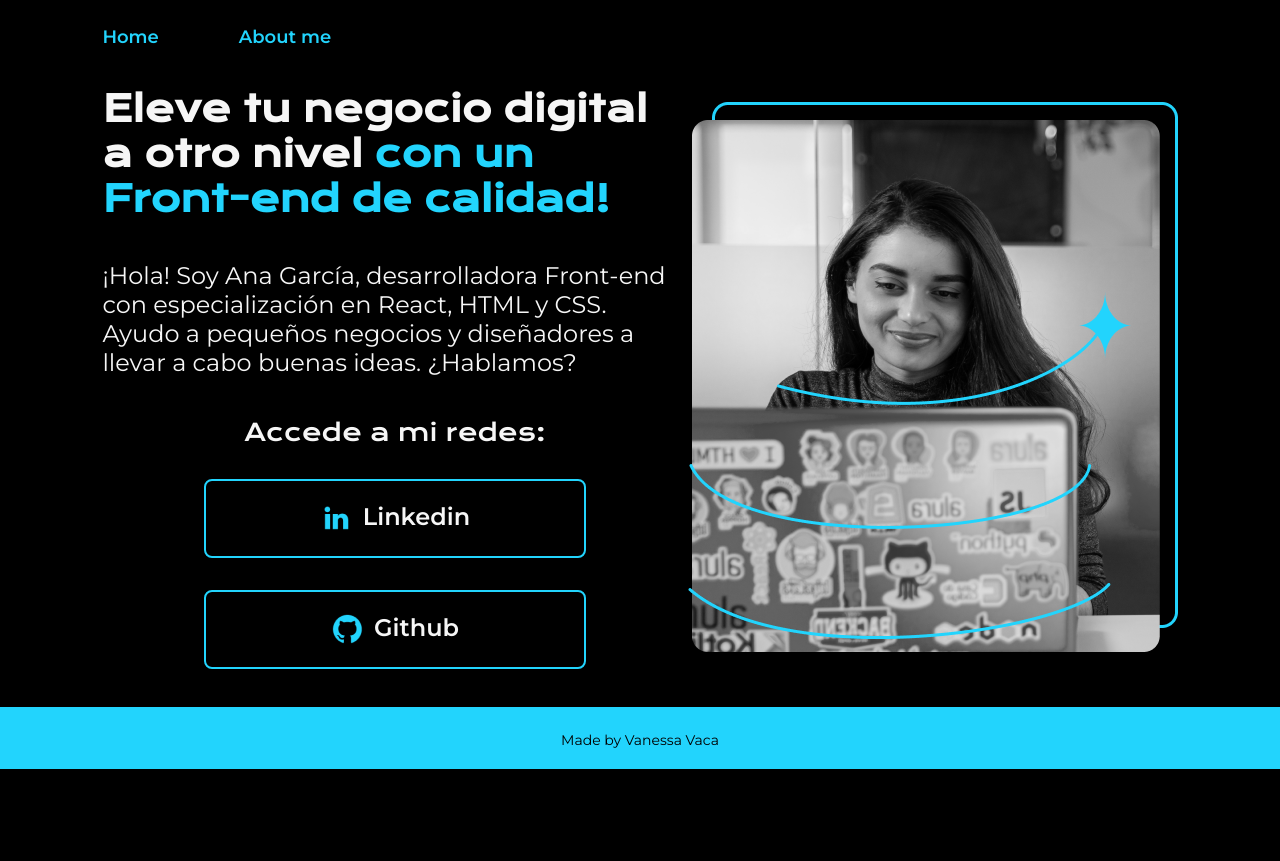
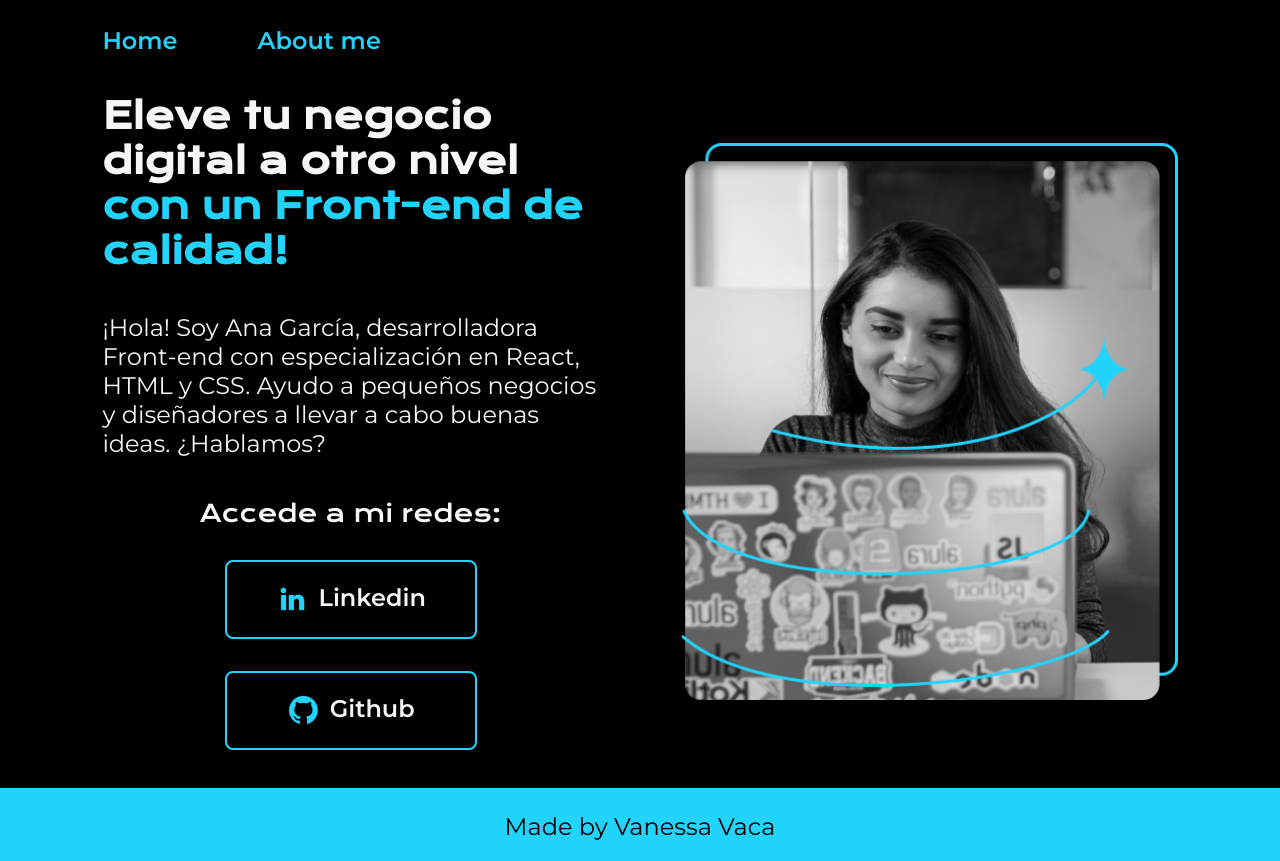
Before and after one commit to vane-valo/portafolio, a plain HTML site: page index.html in a window 1280 px wide. Before the commit the page ends 800 px from the top, so only its background shows below. Drawn offline with nearby package versions, Linux system fonts and the light colour scheme.

Commit message:
Update style.css

```diff
--- a/styles/style.css
+++ b/styles/style.css
@@ -1,4 +1,14 @@
 @import url('https://fonts.googleapis.com/css2?family=Krona+One&family=Montserrat:ital,wght@0,100..900;1,100..900&display=swap');
+
+:root{
+    --color-primario: #000000;
+    --color-secundario: #f6f6f6;
+    --color-terciario: #22d4fd;
+    --color-hover: #272727;
+
+    --fuente-montserrat: "Montserrat", sans-serif;
+    --fuente-krona: "Krona One", sans-serif;
+}
 
 * {
     padding: 0;
@@ -8,8 +18,8 @@
 
 body {
     /* height: 100vh; */
-    background-color: #000000;
-    color: #F6F6F6;
+    background-color: var(--color-primario);
+    color: var(--color-secundario);
     box-sizing: border-box;
 }
 
@@ -23,10 +33,10 @@ body {
 }
 
 .header__menu__link{
-    font-family: "Montserrat", sans-serif;
-    font-size: 18px;
+    font-family: var(--fuente-montserrat);
+    font-size: 1.5rem;
     font-weight: 600;
-    color: #22D4FD;
+    color: var(--color-terciario);
     text-decoration: none;
 }
 
@@ -35,27 +45,28 @@ body {
     display: flex;
     align-items: center;
     justify-content: space-between;
+    gap: 82px;
 }
 
 .presentacion__contenido {
-    width: 615px;
+    width: 50%;
     display: flex;
     flex-direction: column;
     gap: 40px;
 }
 
 .presentacion__contenido__titulo {
-    font-size: 36px;
-    font-family: "Krona One", sans-serif;
+    font-size: 2.25rem;
+    font-family: var(--fuente-krona);
 }
 
 .titulo-destaque {
-    color: #22D4FD;
+    color: var(--color-terciario);
 }
 
 .presentacion__contenido__texto {
-    font-size: 24px;
-    font-family: "Montserrat", sans-serif;
+    font-size: 1.5rem;
+    font-family: var(--fuente-montserrat);
 }
 
 .presentacion__enlaces{
@@ -67,39 +78,43 @@ body {
 }
 
 .presentacion__enlaces__subtitulo{
-    font-family: "Krona One", sans-serif;
-    font-size: 24px;
+    font-family: var(--fuente-krona);
+    font-size: 1.5rem;
     font-weight: 400;
 }
 
 .presentacion__enlaces__link{
-    width: 378px;
+    width: 50%;
     text-align: center;
     padding: 21.5px 0;
-    border: 2px solid #22D4FD;
+    border: 2px solid var(--color-terciario);
     border-radius: 8px;
-    font-family: "Montserrat", sans-serif;
-    font-size: 24px;
+    font-family: var(--fuente-montserrat);
+    font-size: 1.5rem;
     font-weight: 600;
     text-decoration: none;
-    color: #F6F6F6;
+    color: var(--color-secundario);
     display: flex;
     justify-content: center;
     gap: 10px;
 }
 
 .presentacion__enlaces__link:hover{
-    background-color: #272727;
+    background-color: var(--color-hover);
     cursor: pointer;
 }
 
+.presentacion__imagen{
+    width: 50%;
+}
+
 .footer{
-    background-color: #22D4FD;
+    background-color: var(--color-terciario);
     padding-top: 24px;
     padding-bottom: 20px;
-    font-family: "Montserrat", sans-serif;
-    font-size: 14px;
+    font-family: var(--fuente-montserrat);
+    font-size: 1.5rem;
     font-weight: 400;
-    color: #000000;
+    color: var(--color-primario);
     text-align: center;
 }
```
